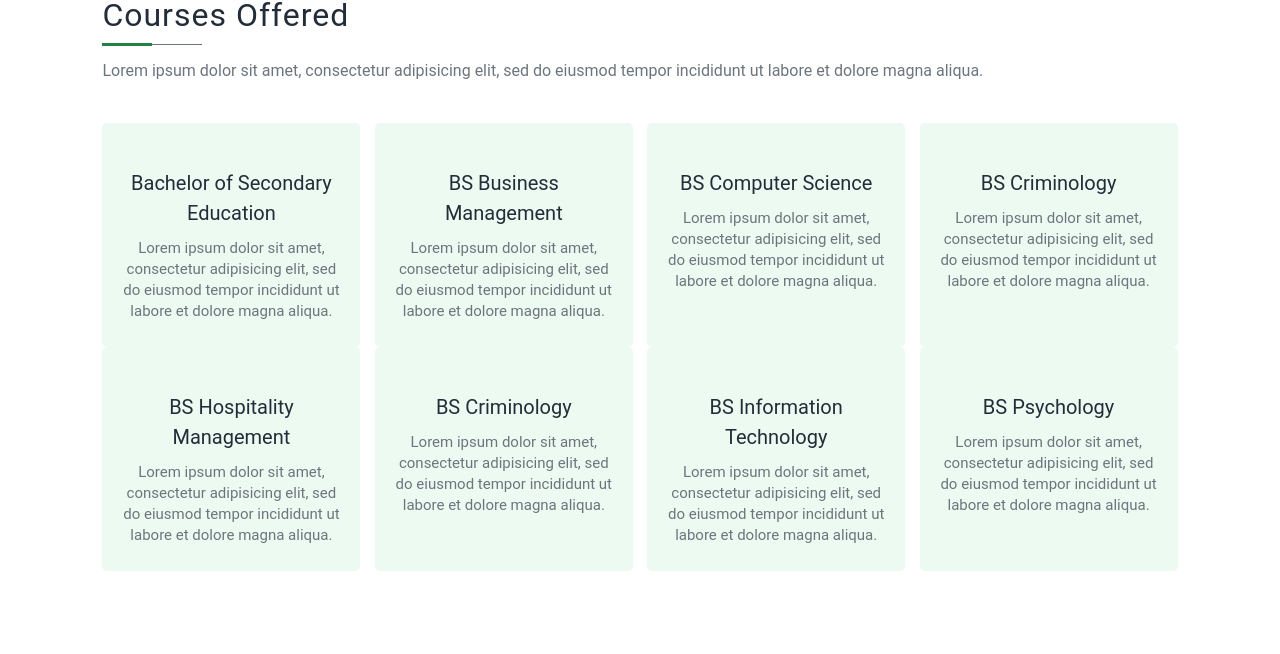
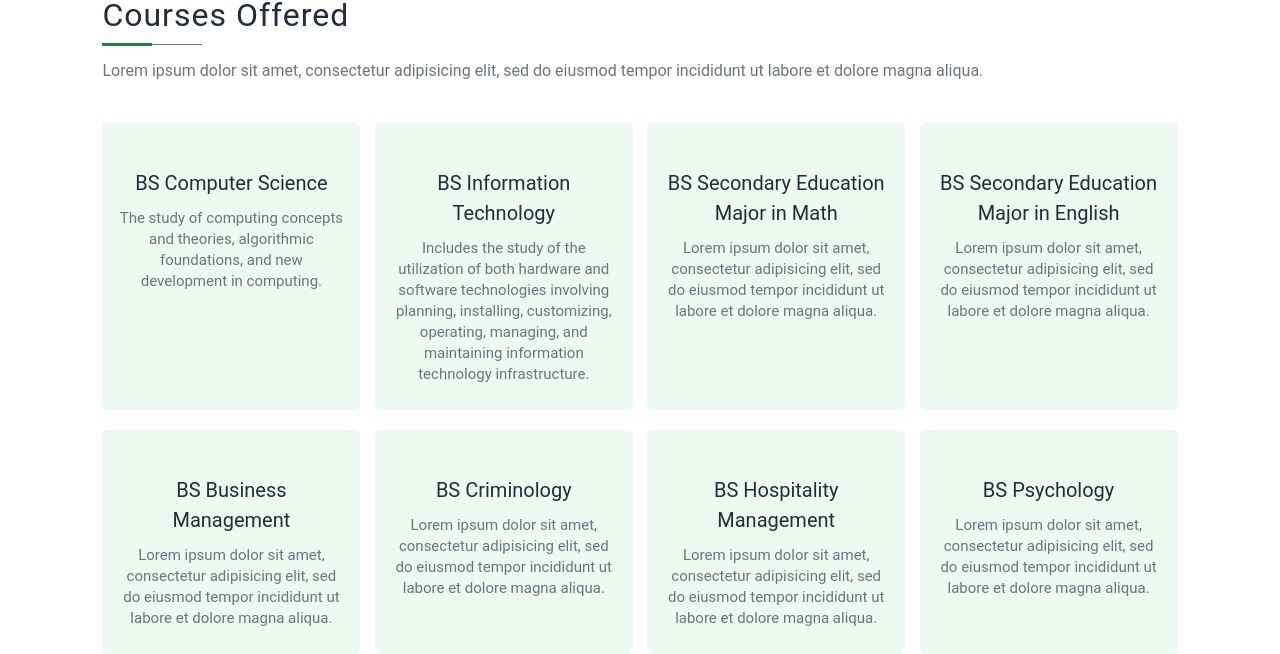
Before and after one commit to belle-designer/CVSU-Enrollment-System, a React (Vite) app in the folder enrollment-system/: page / in a window 1280 px wide. Shown: the part 1779-2433 px from the top of the page. Built offline with nearby package versions, Linux system fonts and the light colour scheme.

Commit message:
initial commit

```diff
--- a/enrollment-system/src/components/Courses.jsx
+++ b/enrollment-system/src/components/Courses.jsx
@@ -2,18 +2,28 @@ import React from 'react';
 
 function Courses() {
   const courseData = [
+
     {
-      title: "Bachelor of Secondary Education",
+      title: "BS Computer Science",
+      description: "The study of computing concepts and theories, algorithmic foundations, and new development in computing."
+    },
+    {
+      title: "BS Information Technology",
+      description: "Includes the study of the utilization of both hardware and software technologies involving planning, installing, customizing, operating, managing, and maintaining information technology infrastructure."
+    },
+    {
+      title: "BS Secondary Education Major in Math",
+      description: "Lorem ipsum dolor sit amet, consectetur adipisicing elit, sed do eiusmod tempor incididunt ut labore et dolore magna aliqua."
+    },
+    {
+      title: "BS Secondary Education Major in English",
       description: "Lorem ipsum dolor sit amet, consectetur adipisicing elit, sed do eiusmod tempor incididunt ut labore et dolore magna aliqua."
     },
     {
       title: "BS Business Management",
       description: "Lorem ipsum dolor sit amet, consectetur adipisicing elit, sed do eiusmod tempor incididunt ut labore et dolore magna aliqua."
     },
-    {
-      title: "BS Computer Science",
-      description: "Lorem ipsum dolor sit amet, consectetur adipisicing elit, sed do eiusmod tempor incididunt ut labore et dolore magna aliqua."
-    },
+
     {
       title: "BS Criminology",
       description: "Lorem ipsum dolor sit amet, consectetur adipisicing elit, sed do eiusmod tempor incididunt ut labore et dolore magna aliqua."
@@ -22,18 +32,13 @@ function Courses() {
       title: "BS Hospitality Management",
       description: "Lorem ipsum dolor sit amet, consectetur adipisicing elit, sed do eiusmod tempor incididunt ut labore et dolore magna aliqua."
     },
-    {
-      title: "BS Criminology",
-      description: "Lorem ipsum dolor sit amet, consectetur adipisicing elit, sed do eiusmod tempor incididunt ut labore et dolore magna aliqua."
-    },
-    {
-      title: "BS Information Technology",
-      description: "Lorem ipsum dolor sit amet, consectetur adipisicing elit, sed do eiusmod tempor incididunt ut labore et dolore magna aliqua."
-    },
+
     {
       title: "BS Psychology",
       description: "Lorem ipsum dolor sit amet, consectetur adipisicing elit, sed do eiusmod tempor incididunt ut labore et dolore magna aliqua."
     }
+
+
   ];
 
   return (
@@ -47,7 +52,7 @@ function Courses() {
       {/* Courses Content */}
       <div className="courses-contents">
         {courseData.map((course, index) => (
-          <div className="category-item" key={index}>
+          <div className={`category-item ${index < 4 ? 'spaced-item' : ''}`} key={index}>
             <div className="category-desc">
               <h3>{course.title}</h3>
               <p>{course.description}</p>
--- a/enrollment-system/src/css/landingpage.css
+++ b/enrollment-system/src/css/landingpage.css
@@ -439,6 +439,18 @@ section.gallery{
 	width: 100%;
 	padding: 100px 8% 20px;
 }
+
+/* General styles for course items */
+.category-item {
+	margin-bottom: 0; /* Reset default spacing for all items */
+  }
+
+  /* Add extra space below the first four items */
+  .spaced-item {
+	margin-bottom: 20px; /* Adjust spacing as needed */
+  }
+
+
 
 .course-contents .course-card img{
 	width: 100%;
```
